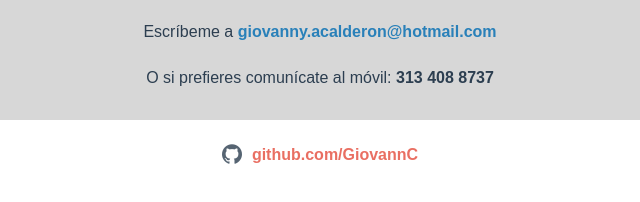
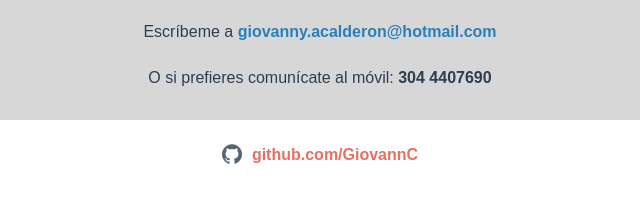
Before and after one commit to GiovannC/Web-Giovanny-Calderon, a plain HTML site: page contacto.html in a window 1280 px wide. Shown: the part 264-466 px from the top of the page, 320-960 px from the left. Drawn offline with Linux system fonts and the light colour scheme.

Commit message:
Act. Cel.

```diff
--- a/contacto.html
+++ b/contacto.html
@@ -36,7 +36,7 @@
 		<div class="fondo">
 			<p>¿Te ha gustado mi perfil  y mis trabajos, o quizás quieres opinar algo?</p>
 			<p>Escríbeme a <a href="mailto:giovanny.acalderon@hotmail.com">giovanny.acalderon@hotmail.com</a></p>
-			<p>O si prefieres comunícate al móvil: <strong>313 408 8737</strong></p>
+			<p>O si prefieres comunícate al móvil: <strong>304 4407690</strong></p>
 		</div>
 		<p class="git"><a href="https://github.com/GiovannC" target="_blank">github.com/GiovannC</a></p>
 	</section>
```
